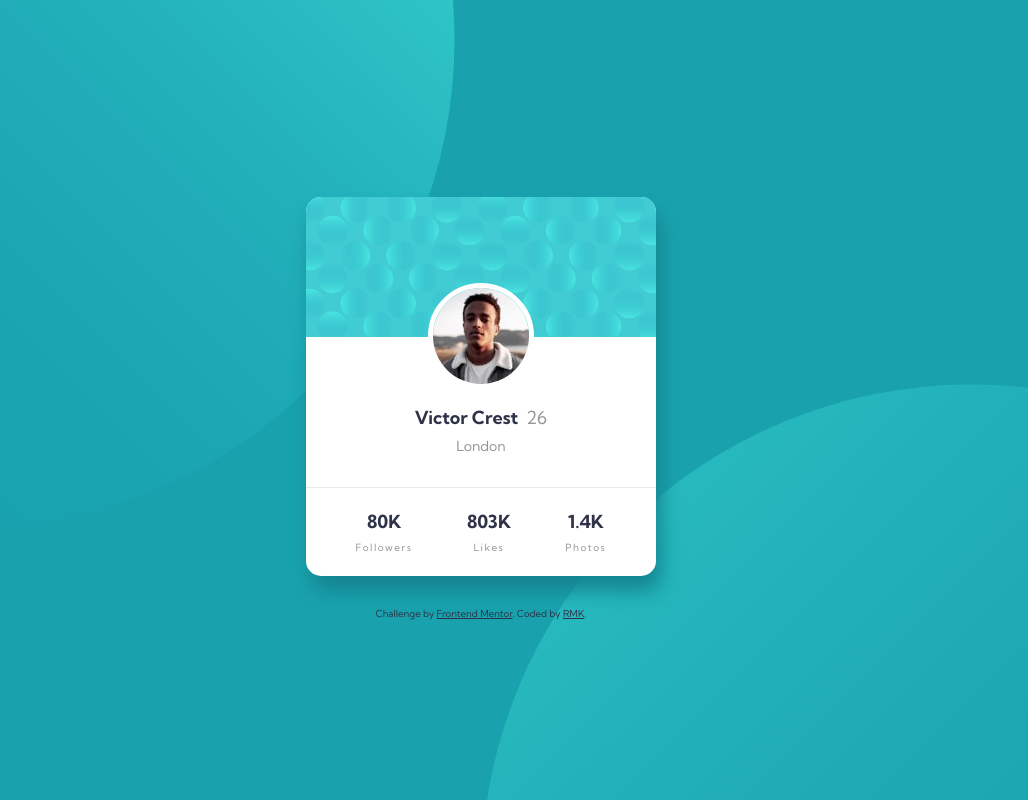
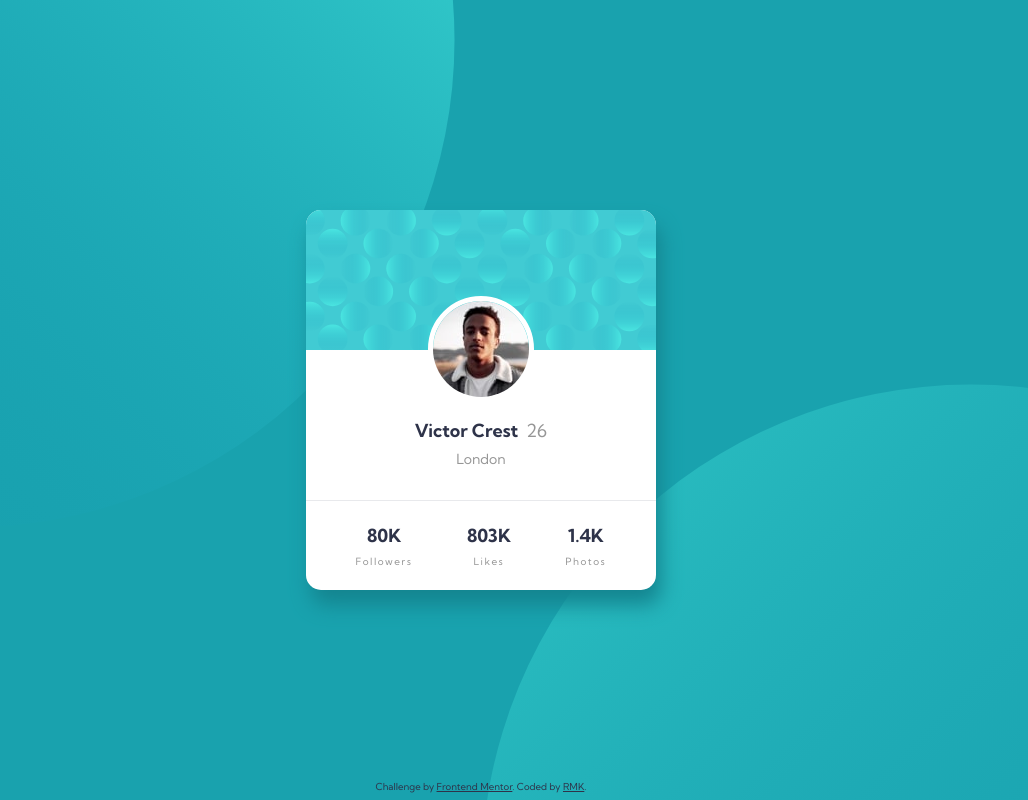
Before and after one commit to RMK-creative/FEM-profile-card, a plain HTML site: page index.html in a window 1280 px wide. Shown: the whole page, without its empty margins (159-1187 px from the left). Drawn offline with Linux system fonts and the light colour scheme.

Commit message:
Move footer to bottom of viewport

```diff
--- a/styles.css
+++ b/styles.css
@@ -12,6 +12,7 @@ html {
 body {
     margin: 0;
     padding: 0;
+    min-height: 100vh;
     min-width: 100vw;
     background-color: hsl(185, 75%, 39%);
     background-image:
@@ -30,6 +31,7 @@ body {
     justify-content: center;
     align-items: center;
     padding: 1rem;
+    position: relative;
 }
 
 .card {
@@ -124,5 +126,8 @@ a {
 .attribution {
     font-size: 0.6rem;
     color: #2E3349;
-    margin-top: 1rem;
+    margin-bottom: 0.5rem;
+    position: absolute;
+    bottom: 0;
+    text-align: center;
 }
```
